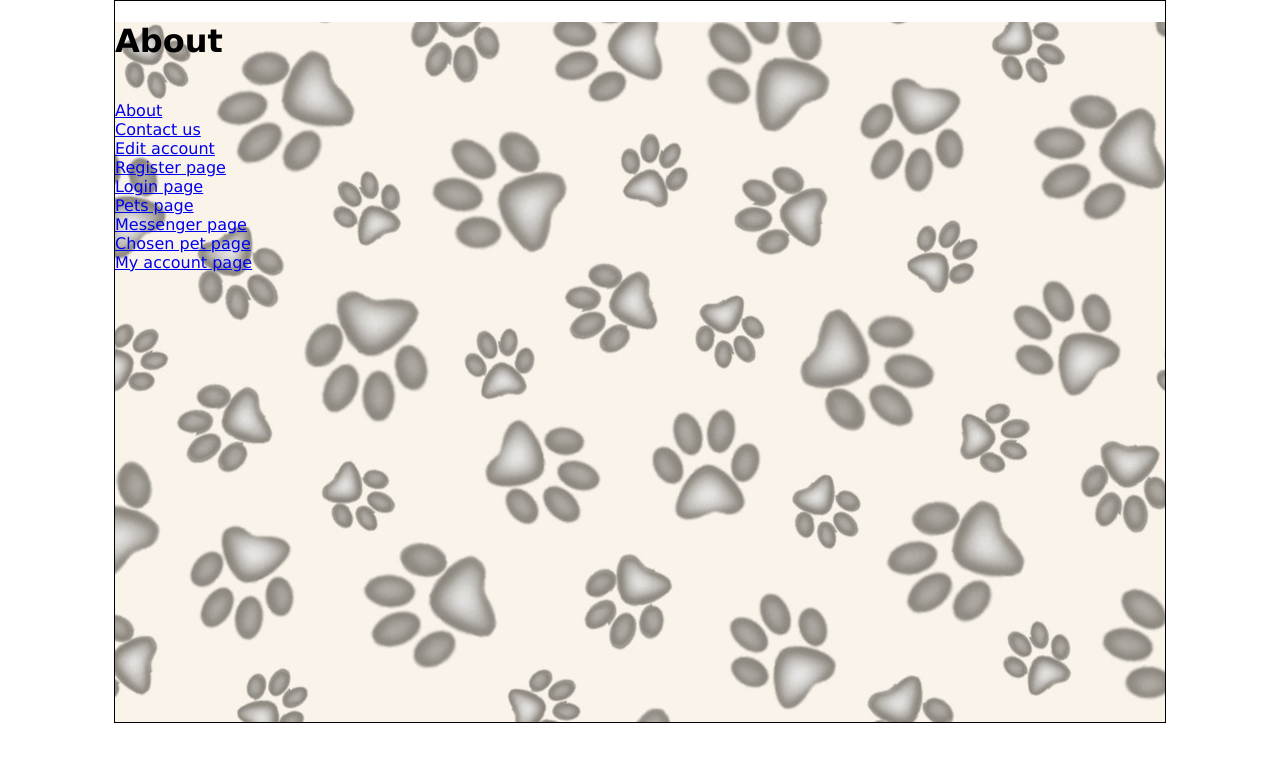
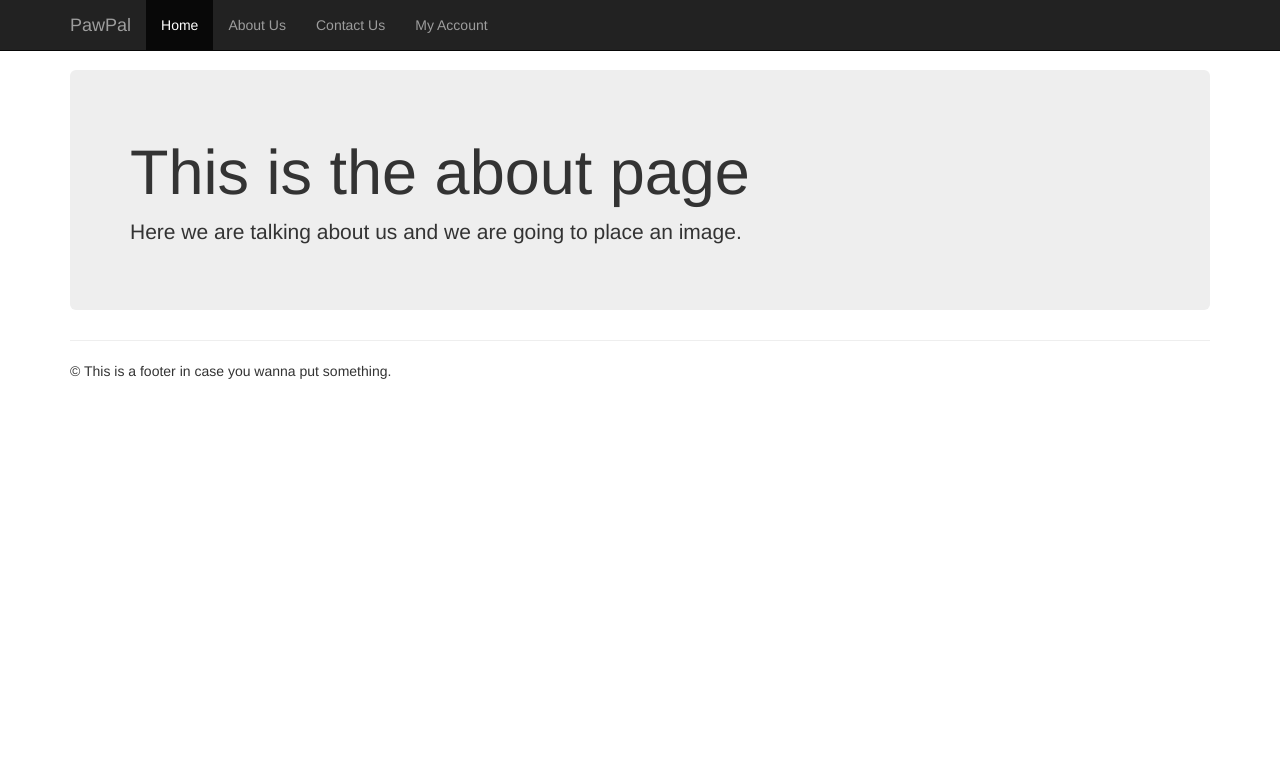
Before and after one commit to haradra/WAD2Proj, a Django app: page /pawpal/about/ in a window 1280 px wide. Shown: the top 762 px of the page. Run offline with Django 3.2, Linux system fonts and the light colour scheme; some libraries are stand-ins or nearby versions.

Commit message:
About page with bootstrap, still a few problems.

```diff
--- a/pawpal_project/pawpal/views.py
+++ b/pawpal_project/pawpal/views.py
@@ -31,8 +31,7 @@ def home(request):
 def about(request):
     return render(request, 'pawpal/about.html')
 def contact(request):
-    return HttpResponse("""Contact page
-    <a href="/pawpal/">home</a>""")
+    return render(request, 'pawpal/contact.html')
 def user_login(request):
 
     if request.method == 'POST':
--- a/pawpal_project/templates/pawpal/about.html
+++ b/pawpal_project/templates/pawpal/about.html
@@ -1,6 +1,56 @@
-{% extends 'pawpal/base.html' %}
-{% load staticfiles %}
-
-{% block title %}PawPal{% endblock %}
-
-{%block pageTitle %}About{% endblock %}
+<!DOCTYPE html>
+<html lang="en">
+<head>
+<meta charset="utf-8">
+<meta http-equiv="X-UA-Compatible" content="IE=edge">
+<meta name="viewport" content="width=device-width, initial-scale=1">
+<title>Bootstrap 3 Fixed Layout Example</title>
+<link rel="stylesheet" href="https://maxcdn.bootstrapcdn.com/bootstrap/3.3.7/css/bootstrap.min.css">
+<script src="https://ajax.googleapis.com/ajax/libs/jquery/1.12.4/jquery.min.js"></script>
+<script src="https://maxcdn.bootstrapcdn.com/bootstrap/3.3.7/js/bootstrap.min.js"></script>
+<style type="text/css">
+    body{
+    	padding-top: 70px;
+    }
+</style>
+</head>
+<body>
+<nav id="myNavbar" class="navbar navbar-default navbar-inverse navbar-fixed-top" role="navigation">
+	<!-- Brand and toggle get grouped for better mobile display -->
+	<div class="container">
+		<div class="navbar-header">
+			<button type="button" class="navbar-toggle" data-toggle="collapse" data-target="#navbarCollapse">
+				<span class="sr-only">Toggle navigation</span>
+				<span class="icon-bar"></span>
+				<span class="icon-bar"></span>
+				<span class="icon-bar"></span>
+			</button>
+			<a class="navbar-brand" href="#">PawPal</a>
+		</div>
+		<!-- Collect the nav links, forms, and other content for toggling -->
+		<div class="collapse navbar-collapse" id="navbarCollapse">
+			<ul class="nav navbar-nav">
+				<li class="active"><a href='/pawpal/home/' target="_blank">Home</a></li>
+				<li><a href='/pawpal/about/' target="_blank">About Us</a></li>
+				<li><a href='/pawpal/contact/' target="_blank">Contact Us</a></li>
+             	<li><a href='/pawpal/myaccount/' target="_blank">My Account</a></li>
+			</ul>
+		</div>
+	</div>
+</nav>
+<div class="container">
+	<div class="jumbotron">
+		<h1>This is the about page</h1>
+		<p>Here we are talking about us and we are going to place an image.</p>
+	</div>
+	<hr>
+	<div class="row">
+		<div class="col-xs-12">
+			<footer>
+				<p>&copy; This is a footer in case you wanna put something.</p>
+			</footer>
+		</div>
+	</div>
+</div>
+</body>
+</html>
```
